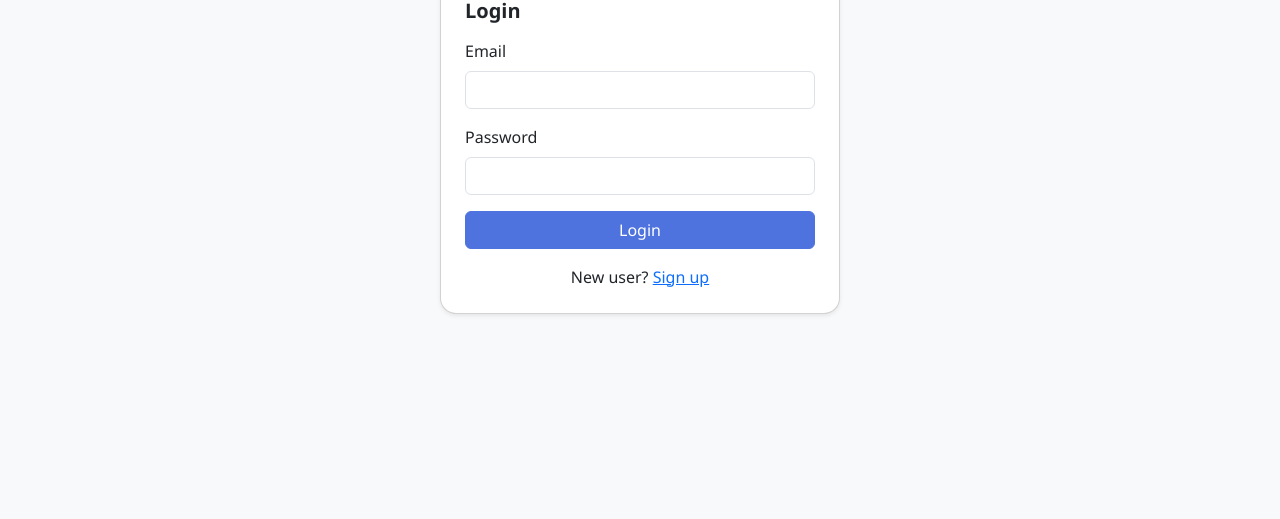
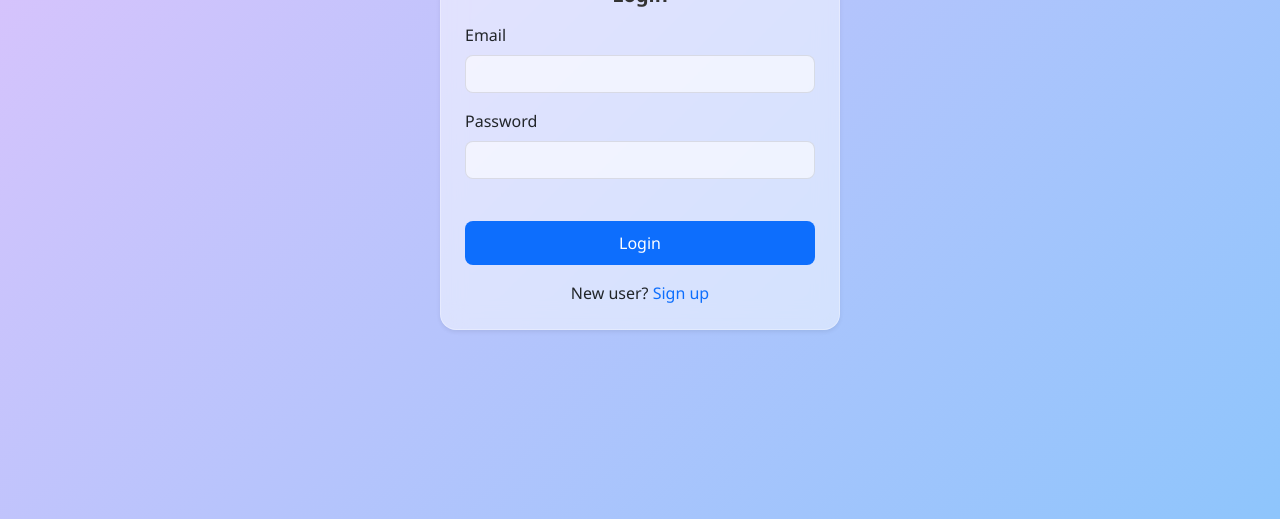
Before and after one commit to s3ldc/Expense-Tracker, a website: page public/auth.html in a window 1280 px wide. Shown: the part 281-800 px from the top of the page. Drawn offline with nearby package versions, Linux system fonts and the light colour scheme.

Commit message:
changed css for expense and auth page and added animations

```diff
--- /dev/null
+++ b/public/auth.css
@@ -0,0 +1,101 @@
+/* auth.css - Glassmorphism Login/Signup */
+
+body {
+    background: linear-gradient(135deg, #e0c3fc 0%, #8ec5fc 100%);
+    font-family: 'Poppins', 'Segoe UI', sans-serif;
+    min-height: 100vh;
+    display: flex;
+    align-items: center;
+    justify-content: center;
+  }
+
+  .card {
+    background: rgba(255, 255, 255, 0.5);
+    backdrop-filter: blur(12px);
+    border-radius: 16px;
+    padding: 2rem;
+    box-shadow: 0 8px 32px rgba(0, 0, 0, 0.1);
+    border: 1px solid rgba(255, 255, 255, 0.3);
+  }
+
+  h3, h5 {
+    font-weight: 600;
+    color: #333;
+    text-align: center;
+  }
+
+  .form-label {
+    font-weight: 500;
+  }
+
+  input.form-control {
+    background: rgba(255, 255, 255, 0.6);
+    border: 1px solid rgba(0, 0, 0, 0.1);
+    border-radius: 8px;
+  }
+
+  input.form-control:focus {
+    background: rgba(255, 255, 255, 0.8);
+    box-shadow: 0 0 5px rgba(13, 110, 253, 0.5);
+    border-color: #0d6efd;
+  }
+
+  .btn-primary, .btn-success {
+    border: none;
+    border-radius: 8px;
+    padding: 10px 20px;
+    transition: all 0.3s ease;
+  }
+
+  .btn-primary {
+    background-color: #0d6efd;
+  }
+
+  .btn-primary:hover {
+    background-color: #0b5ed7;
+  }
+
+  .btn-success {
+    background-color: #198754;
+  }
+
+  .btn-success:hover {
+    background-color: #157347;
+  }
+
+  .btn-primary:active, .btn-success:active {
+    transform: scale(0.95); /* Slightly shrink the button */
+    transition: transform 0.1s ease; /* Smooth transition for scaling effect */
+}
+
+  /* Link styling */
+  a {
+    color: #0d6efd;
+    text-decoration: none;
+  }
+
+  a:hover {
+    text-decoration: underline;
+  }
+
+  /* Error message space */
+  #login-error, #signup-error {
+    min-height: 18px;
+    font-size: 0.9rem;
+  }
+
+  /* Card load animation */
+@keyframes zoomIn {
+    0% {
+      opacity: 0;
+      transform: scale(0.8);
+    }
+    100% {
+      opacity: 1;
+      transform: scale(1);
+    }
+  }
+
+  .card {
+    animation: zoomIn 0.6s ease forwards;
+  }
--- a/public/auth.html
+++ b/public/auth.html
@@ -6,6 +6,8 @@
   <title>Login | Expense Tracker</title>
   <link href="https://cdn.jsdelivr.net/npm/bootstrap@5.3.3/dist/css/bootstrap.min.css" rel="stylesheet" />
   <link rel="stylesheet" href="style.css" />
+  <link rel="stylesheet" href="auth.css" />
+
 </head>
 <body class="bg-light">
   <div class="container d-flex align-items-center justify-content-center min-vh-100">
--- /dev/null
+++ b/public/expense.css
@@ -0,0 +1,90 @@
+/* expense.css - Glassmorphism style */
+
+body {
+    background: linear-gradient(135deg, #e0eafc, #cfdef3);
+    font-family: 'Segoe UI', Tahoma, Geneva, Verdana, sans-serif;
+    min-height: 100vh;
+  }
+
+  .navbar {
+    background: rgba(255, 255, 255, 0.6);
+    backdrop-filter: blur(10px);
+    box-shadow: 0 8px 32px rgba(0, 0, 0, 0.1);
+    border-bottom: 1px solid rgba(255, 255, 255, 0.3);
+  }
+
+  .navbar-brand {
+    font-weight: bold;
+    color: #0d6efd;
+  }
+
+  .card {
+    background: rgba(255, 255, 255, 0.6);
+    backdrop-filter: blur(14px);
+    box-shadow: 0 8px 24px rgba(0, 0, 0, 0.15);
+    border-radius: 16px;
+    border: 1px solid rgba(255, 255, 255, 0.3);
+  }
+
+  .card-header {
+    background: rgba(13, 110, 253, 0.7);
+    backdrop-filter: blur(8px);
+    color: #ffffff;
+    font-weight: bold;
+    border-top-left-radius: 16px;
+    border-top-right-radius: 16px;
+  }
+
+  .btn-primary {
+    background-color: #0d6efd;
+    border: none;
+    border-radius: 8px;
+    padding: 10px 20px;
+    transition: background-color 0.3s ease;
+  }
+
+  .btn-primary:hover {
+    background-color: #0b5ed7;
+  }
+
+  .list-group-item {
+    background: rgba(255, 255, 255, 0.4);
+    backdrop-filter: blur(6px);
+    border: none;
+    border-bottom: 1px solid rgba(0, 0, 0, 0.05);
+    margin-bottom: 10px; /* <-- add this for spacing */
+    border-radius: 8px; /* slightly round list item edges */
+    padding: 12px 16px; /* nice internal padding */
+  }
+
+  #expense-list {
+    background: rgba(255, 255, 255, 0.5);
+    backdrop-filter: blur(10px);
+    border-radius: 16px;
+    padding: 10px;
+    box-shadow: 0 4px 16px rgba(0, 0, 0, 0.1);
+  }
+
+  #total-amount {
+    font-weight: bold;
+    font-size: 2rem;
+    color: #0d6efd;
+  }
+
+  #transaction-count {
+    font-size: 1rem;
+    color: #6c757d;
+  }
+
+  /* Card hover effect */
+.card:hover {
+    transform: translateY(-5px);
+    transition: transform 0.3s ease, box-shadow 0.3s ease;
+    box-shadow: 0 12px 24px rgba(0, 0, 0, 0.15);
+  }
+
+  /* Button click (tap) animation */
+  .btn-primary:active {
+    transform: scale(0.95);
+    transition: transform 0.1s ease;
+  }
```
Also changed, not shown: public/expense.html (+2 -0 lines).
